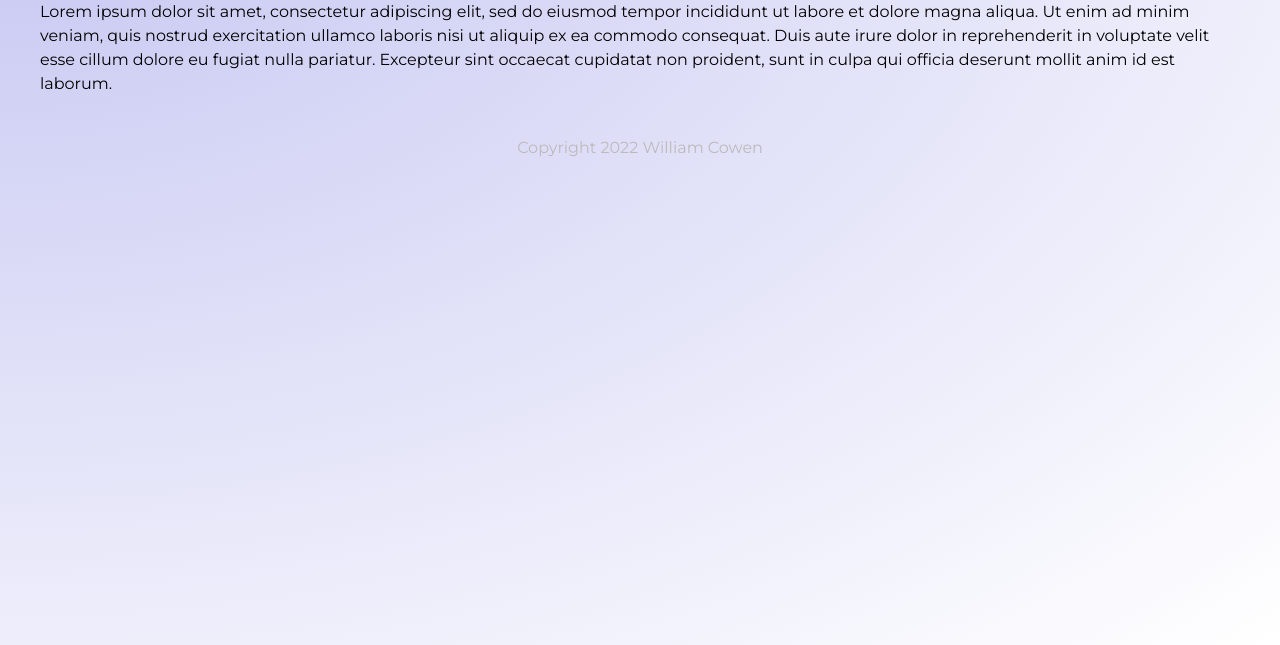
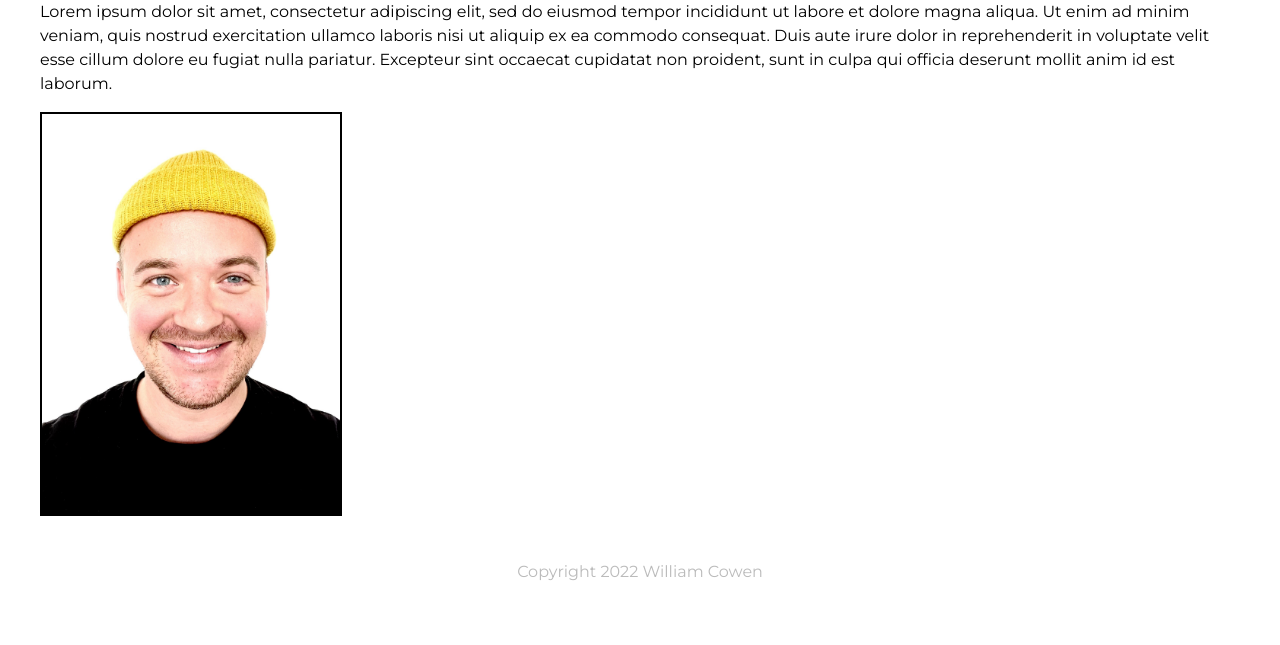
Before and after one commit to Willcowen/golden-shoe, a Gatsby site: page /about in a window 1280 px wide. Shown: the part 155-800 px from the top of the page. Built offline with nearby package versions, Linux system fonts and the light colour scheme; Gatsby itself is replaced by a stand-in of ours.

Commit message:
changed styling

```diff
--- a/src/pages/about.js
+++ b/src/pages/about.js
@@ -15,6 +15,7 @@ export default function About() {
           pariatur. Excepteur sint occaecat cupidatat non proident, sunt in
           culpa qui officia deserunt mollit anim id est laborum.
         </p>
+        <img src="./me-new.png" alt="will" height="400" className='picture-of-me'/>
       </div>
     </Layout>
   )
--- a/src/pages/index.js
+++ b/src/pages/index.js
@@ -23,7 +23,6 @@ export default function Home() {
           reprehenderit in voluptate velit esse cillum dolore eu fugiat nulla
           pariatur. Excepteur sint occaecat cupidatat non proident, sunt in
           culpa qui officia deserunt mollit anim id est laborum.</p>
-        <img src="./me-new.png" alt="picture-of-me" height="400" className='picture-of-me'/>
       </div>
     </Layout>
   )
--- a/src/styles/global.css
+++ b/src/styles/global.css
@@ -11,7 +11,7 @@ html, body {
   min-height: 100%;
 }
 body {
-  background: radial-gradient(at top left, rgb(197, 197, 242) 0%, rgb(255, 255, 255) 100%);
+  background: radial-gradient(at top left, rgb(255, 255, 255) 0%, rgb(255, 255, 255) 100%);
   background-repeat: no-repeat;
 }
 p {
```
